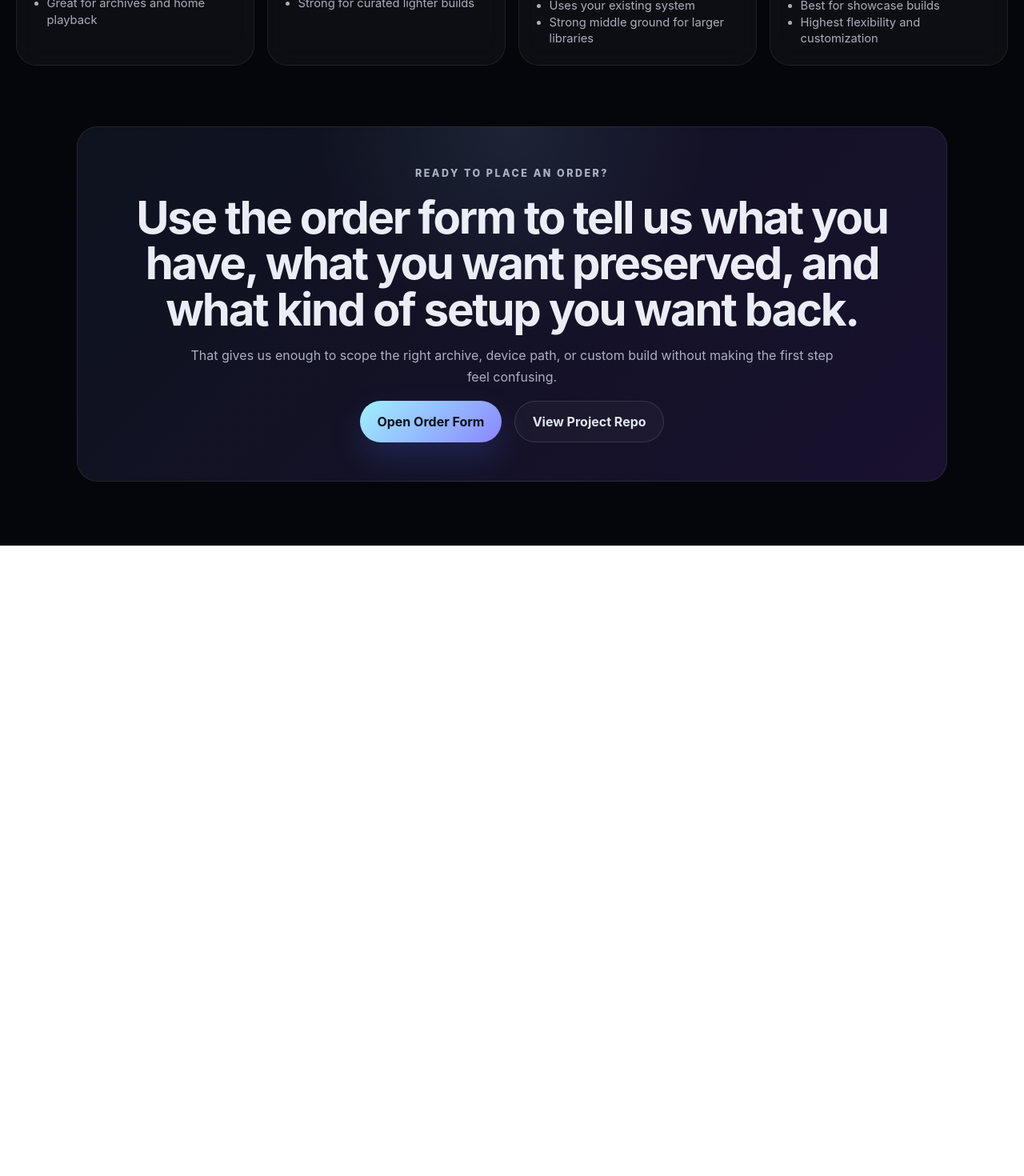
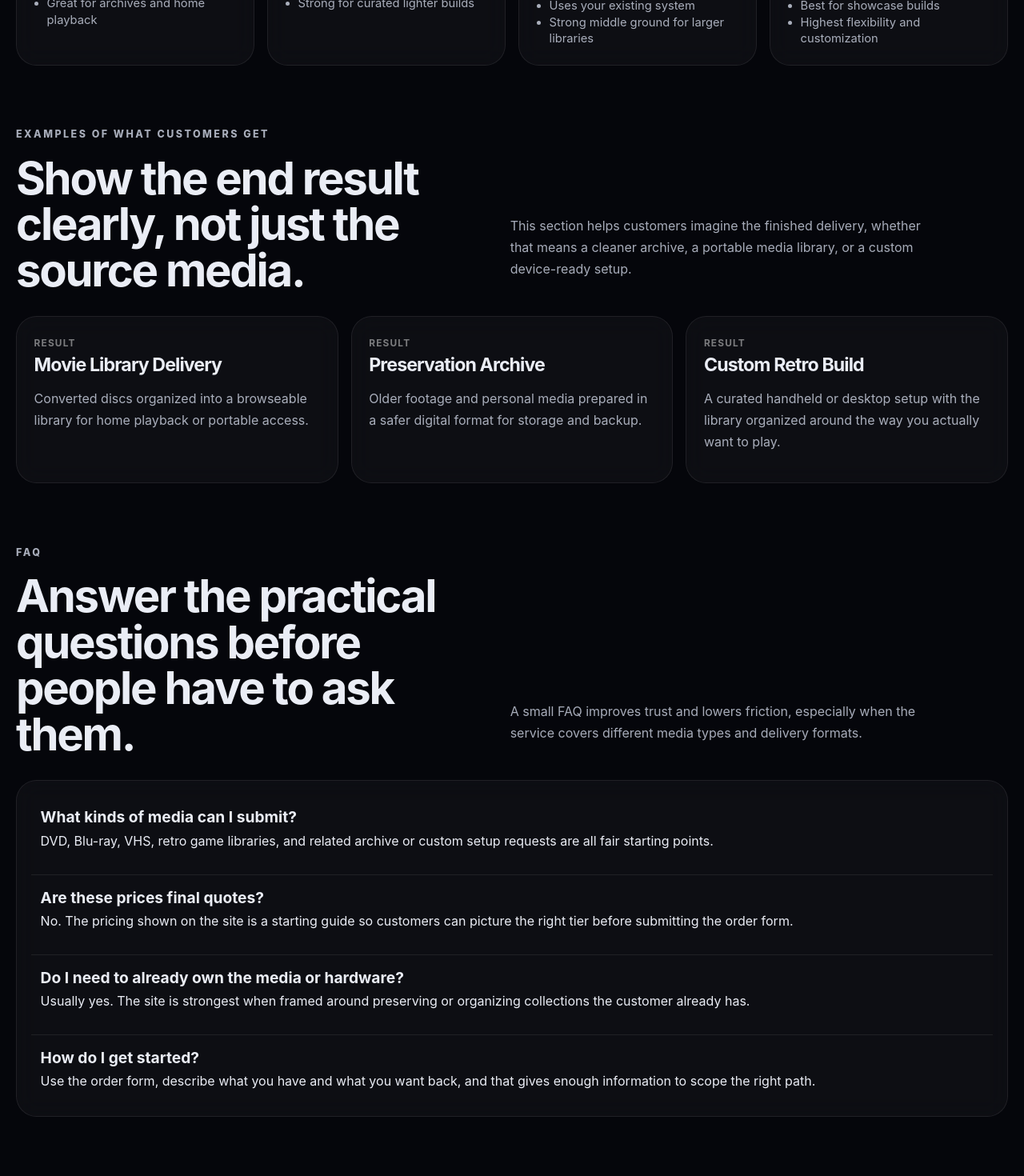
Before and after one commit to Nazerath-Floaters/legacy-library-labs, a React (Vite) app: page / in a window 1280 px wide. Shown: the part 5620-7090 px from the top of the page at 80% size. Before the commit the page ends 6302 px from the top, so only its background shows below. Built offline with nearby package versions, Linux system fonts and the light colour scheme.

Commit message:
Add public order form and trust-building sections

```diff
--- a/src/App.css
+++ b/src/App.css
@@ -633,12 +633,17 @@ button:hover,
 
 .process-grid,
 .format-grid,
-.hardware-grid {
+.hardware-grid,
+.faq-list {
   display: grid;
   gap: 1rem;
 }
 
 .process-grid {
+  grid-template-columns: repeat(3, minmax(0, 1fr));
+}
+
+.examples-grid {
   grid-template-columns: repeat(3, minmax(0, 1fr));
 }
 
@@ -648,6 +653,10 @@ button:hover,
 
 .hardware-grid {
   grid-template-columns: repeat(4, minmax(0, 1fr));
+}
+
+.faq-list {
+  padding: 1.1rem;
 }
 
 .process-card,
@@ -676,6 +685,23 @@ button:hover,
   gap: 1rem;
   align-items: center;
   padding: 1rem 0.75rem;
+}
+
+.faq-item {
+  padding: 1rem 0.75rem;
+}
+
+.faq-item + .faq-item {
+  border-top: 1px solid rgba(255, 255, 255, 0.08);
+}
+
+.faq-item h3 {
+  margin: 0 0 0.45rem;
+  font-size: 1.2rem;
+}
+
+.faq-item p {
+  margin: 0;
 }
 
 .comparison-row + .comparison-row {
@@ -770,6 +796,7 @@ button:hover,
 @media (max-width: 1120px) {
   .section-head.split,
   .process-grid,
+  .examples-grid,
   .format-grid,
   .hardware-grid,
   .trust-strip {
--- a/src/App.jsx
+++ b/src/App.jsx
@@ -21,7 +21,7 @@ import fanGame3 from './assets/legacy/fan-game-3.webp'
 import fanGame4 from './assets/legacy/fan-game-4.webp'
 import fanGame5 from './assets/legacy/fan-game-5.webp'
 
-const orderFormUrl = 'https://docs.google.com/forms/d/1ql-h1KP930doQBDfoVcKcPK55_hu906w_2Y56OnyVQw/edit'
+const orderFormUrl = 'https://docs.google.com/forms/d/e/1FAIpQLScoQfgOt2XlIcp3LDK-njbH1TpxoZin3h4Z6-2fkQoRd0g9DA/viewform?usp=header'
 
 const heroServices = [
   {
@@ -142,6 +142,40 @@ const comparisonRows = [
   {
     source: 'Streaming dependence and subscription churn',
     result: 'A permanent collection you control offline',
+  },
+]
+
+const deliveryExamples = [
+  {
+    title: 'Movie Library Delivery',
+    body: 'Converted discs organized into a browseable library for home playback or portable access.',
+  },
+  {
+    title: 'Preservation Archive',
+    body: 'Older footage and personal media prepared in a safer digital format for storage and backup.',
+  },
+  {
+    title: 'Custom Retro Build',
+    body: 'A curated handheld or desktop setup with the library organized around the way you actually want to play.',
+  },
+]
+
+const faqs = [
+  {
+    question: 'What kinds of media can I submit?',
+    answer: 'DVD, Blu-ray, VHS, retro game libraries, and related archive or custom setup requests are all fair starting points.',
+  },
+  {
+    question: 'Are these prices final quotes?',
+    answer: 'No. The pricing shown on the site is a starting guide so customers can picture the right tier before submitting the order form.',
+  },
+  {
+    question: 'Do I need to already own the media or hardware?',
+    answer: 'Usually yes. The site is strongest when framed around preserving or organizing collections the customer already has.',
+  },
+  {
+    question: 'How do I get started?',
+    answer: 'Use the order form, describe what you have and what you want back, and that gives enough information to scope the right path.',
   },
 ]
 
@@ -545,6 +579,45 @@ function App() {
           </div>
         </section>
 
+        <section className="section examples-section" data-reveal>
+          <div className="section-head split">
+            <div>
+              <p className="eyebrow">EXAMPLES OF WHAT CUSTOMERS GET</p>
+              <h2>Show the end result clearly, not just the source media.</h2>
+            </div>
+            <p>This section helps customers imagine the finished delivery, whether that means a cleaner archive, a portable media library, or a custom device-ready setup.</p>
+          </div>
+
+          <div className="process-grid examples-grid">
+            {deliveryExamples.map((example) => (
+              <article key={example.title} className="process-card premium-surface" data-reveal>
+                <span className="process-number">Result</span>
+                <h3>{example.title}</h3>
+                <p>{example.body}</p>
+              </article>
+            ))}
+          </div>
+        </section>
+
+        <section className="section faq-section" data-reveal>
+          <div className="section-head split">
+            <div>
+              <p className="eyebrow">FAQ</p>
+              <h2>Answer the practical questions before people have to ask them.</h2>
+            </div>
+            <p>A small FAQ improves trust and lowers friction, especially when the service covers different media types and delivery formats.</p>
+          </div>
+
+          <div className="faq-list premium-surface">
+            {faqs.map((faq) => (
+              <div key={faq.question} className="faq-item">
+                <h3>{faq.question}</h3>
+                <p>{faq.answer}</p>
+              </div>
+            ))}
+          </div>
+        </section>
+
         <section className="section legacy-callout" id="contact" data-reveal>
           <div className="callout-card">
             <p className="eyebrow">READY TO PLACE AN ORDER?</p>
```
